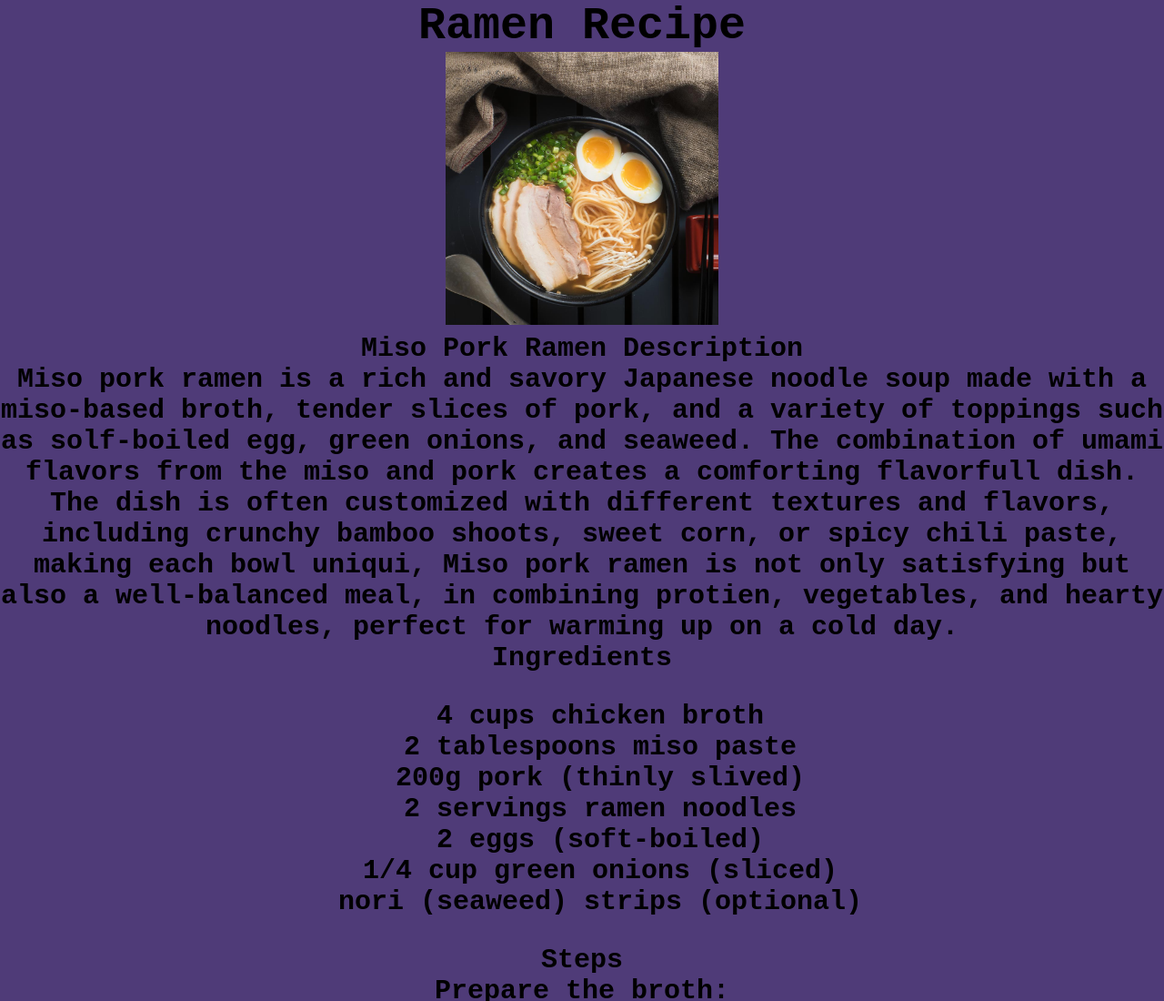
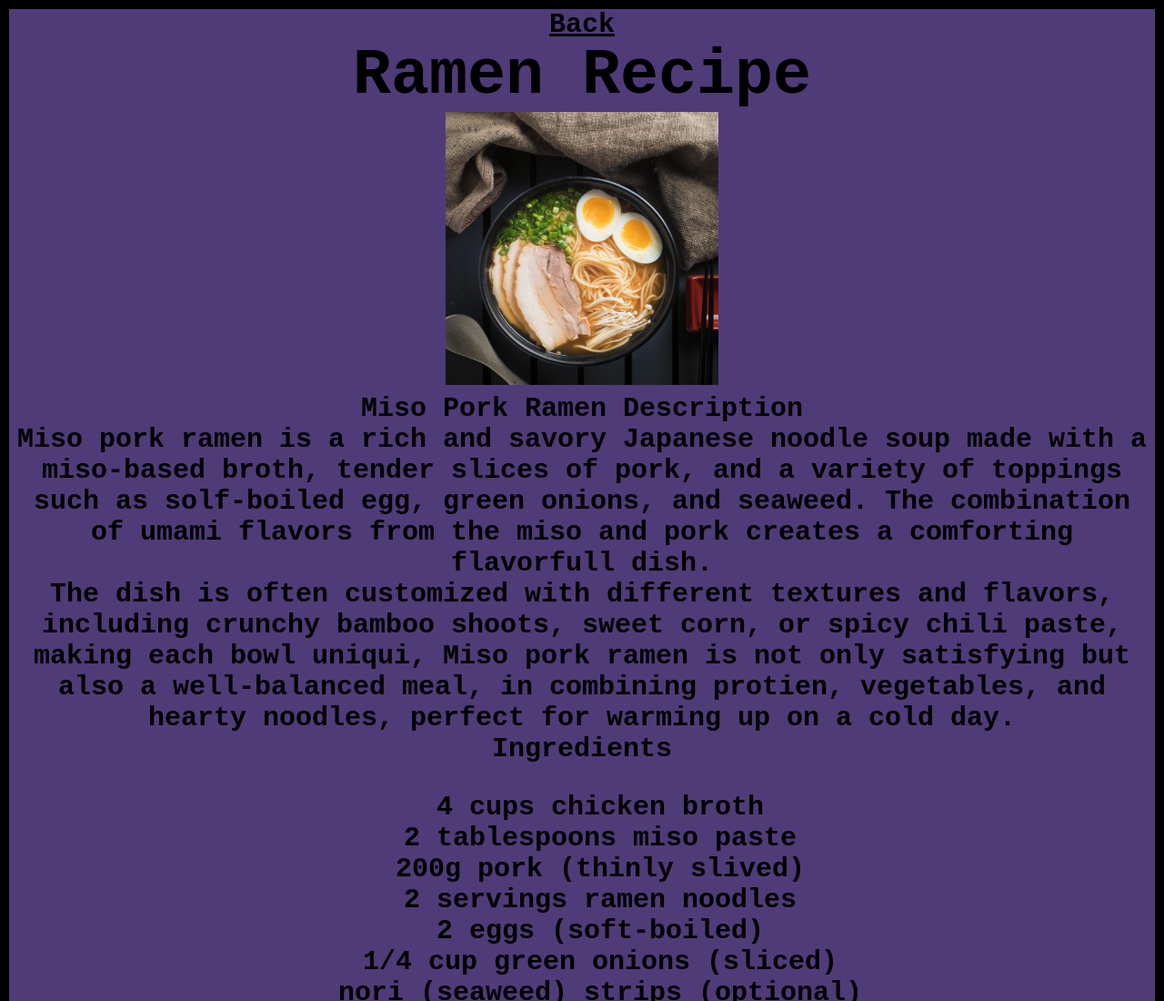
Before and after one commit to Not-Yet-Nixon/odin-recipes, a plain HTML site: page recipes/ramen.html in a window 1280 px wide. Shown: the top 1100 px of the page at 91% size. Drawn offline with Linux system fonts and the light colour scheme.

Commit message:
Added back button fixed box only going a 3rd of the way down

```diff
--- a/recipes/ramen.html
+++ b/recipes/ramen.html
@@ -7,6 +7,7 @@
     <title>Ramen</title>
 </head>
 <body>
+     <a href="../index.html">Back</a>
     <h1>Ramen Recipe</h1>
     <img src="../photos/miso-pork-ramen.jpg" alt="miso-pork-ramen" width="300" height="300">
     <h2>Miso Pork Ramen Description</h2>
--- a/styles.css
+++ b/styles.css
@@ -1,11 +1,9 @@
 /* styles.css */
 body{
     font-family: 'Courier New', Courier, monospace;
-    background-color: #000;
     color: white;
-    background-color: red;
-    border: 20px;
-
+    border: 10px solid black;
+    height: 100%;
 }
 html, body, h1, h2, h3, h4, h5, h6, p, ol, a {
     background: #4f3b78;
@@ -19,7 +17,8 @@ html, body, h1, h2, h3, h4, h5, h6, p, ol, a {
   }
 
 h1 {
-    font-size: 50px;
+    font-size: 70px;
+
 }
 
 .box {
@@ -27,6 +26,8 @@ h1 {
     list-style-position: inside;
     background: #363b4e;
     padding: 50px;
+    min-height: 100vh;
+
 }
 
 
```
Also changed, not shown: recipes/lumpia.html (+1 -0 lines), recipes/shrimp-fried-rice.html (+1 -0 lines).
